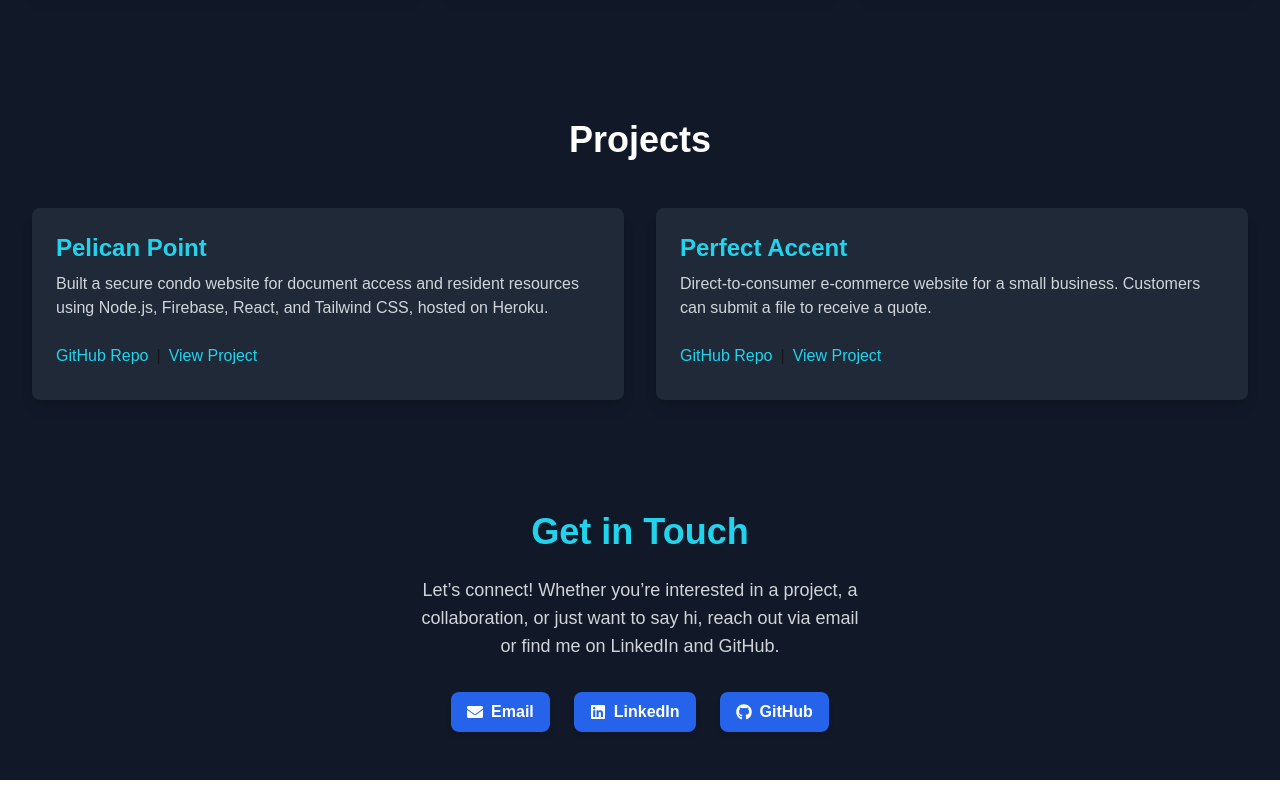
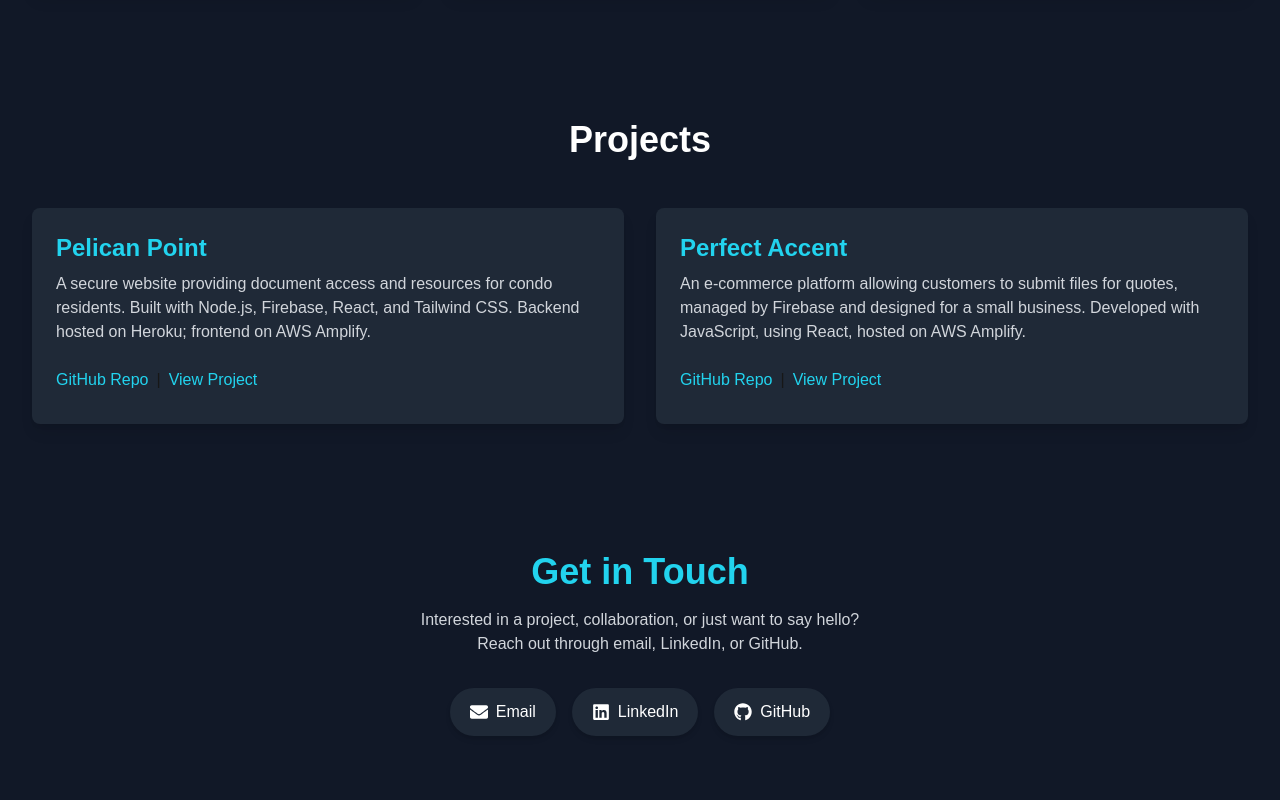
Before and after one commit to christiangdiaz/ChristianPortfolio, a Next.js app: page / in a window 1280 px wide. Shown: the part 1368-2168 px from the top of the page. Built offline with nearby package versions, Linux system fonts and the light colour scheme.

Commit message:
icons and color changes

```diff
--- a/src/app/components/Contact.js
+++ b/src/app/components/Contact.js
@@ -2,39 +2,40 @@ import { FaEnvelope, FaLinkedin, FaGithub } from 'react-icons/fa';
 
 export default function Contact() {
   return (
-    <section id="contact" className="flex flex-col items-center py-12 bg-gray-900 w-full">
-      <h2 className="text-4xl font-bold text-cyan-400 mb-6">Get in Touch</h2>
-      <p className="text-lg text-gray-300 text-center max-w-md mb-8">
-      Let’s connect! Whether you’re interested in a project, a collaboration, or just want to say hi, reach out via email or find me on LinkedIn and GitHub.
+    <section id="contact" className="flex flex-col items-center py-16 bg-gray-900 w-full">
+      <h2 className="text-4xl font-bold text-cyan-400 mb-4">Get in Touch</h2>
+      <p className="text-md text-gray-300 text-center max-w-lg mb-8 px-4">
+        Interested in a project, collaboration, or just want to say hello? Reach out through email, LinkedIn, or GitHub.
       </p>
-      <div className="flex space-x-6">
+
+      <div className="flex space-x-4">
         <a
           href="mailto:cgd6055@gmail.com"
-          className="flex items-center px-4 py-2 bg-blue-600 text-white font-semibold rounded-lg shadow-md hover:bg-blue-700 transition duration-300"
+          className="flex items-center space-x-2 px-5 py-3 bg-gray-800 text-white font-medium rounded-full shadow-md hover:text-cyan-400 transition duration-300 ease-in-out transform hover:scale-105"
           aria-label="Email"
         >
-          <FaEnvelope className="mr-2" />
-          Email
+          <FaEnvelope className="text-lg" />
+          <span className="hidden sm:inline">Email</span>
         </a>
         <a
           href="https://linkedin.com/in/christian-diaz-276246327/"
           target="_blank"
           rel="noopener noreferrer"
-          className="flex items-center px-4 py-2 bg-blue-600 text-white font-semibold rounded-lg shadow-md hover:bg-blue-700 transition duration-300"
+          className="flex items-center space-x-2 px-5 py-3 bg-gray-800 text-white font-medium rounded-full shadow-md hover:text-cyan-400 transition duration-300 ease-in-out transform hover:scale-105"
           aria-label="LinkedIn"
         >
-          <FaLinkedin className="mr-2" />
-          LinkedIn
+          <FaLinkedin className="text-lg" />
+          <span className="hidden sm:inline">LinkedIn</span>
         </a>
         <a
           href="https://github.com/christiangdiaz"
           target="_blank"
           rel="noopener noreferrer"
-          className="flex items-center px-4 py-2 bg-blue-600 text-white font-semibold rounded-lg shadow-md hover:bg-blue-700 transition duration-300"
+          className="flex items-center space-x-2 px-5 py-3 bg-gray-800 text-white font-medium rounded-full shadow-md hover:text-cyan-400 transition duration-300 ease-in-out transform hover:scale-105"
           aria-label="GitHub"
         >
-          <FaGithub className="mr-2" />
-          GitHub
+          <FaGithub className="text-lg" />
+          <span className="hidden sm:inline">GitHub</span>
         </a>
       </div>
     </section>
--- a/src/app/components/Projects.js
+++ b/src/app/components/Projects.js
@@ -1,4 +1,4 @@
-import React, { useState } from 'react';
+import React, { useState, useEffect, useRef } from 'react';
 import Image from 'next/image';
 import { FontAwesomeIcon } from '@fortawesome/react-fontawesome';
 import { faArrowLeft, faArrowRight } from '@fortawesome/free-solid-svg-icons';
@@ -7,6 +7,8 @@ export default function Projects() {
   const [showPopUp, setShowPopUp] = useState(false);
   const [project, setProject] = useState('');
   const [x, setX] = useState(1);
+  const popUpRef = useRef(null);
+
 
   const openPopUp = (project) => {
     setShowPopUp(true);
@@ -20,6 +22,21 @@ export default function Projects() {
     setX(1);
   };
 
+  useEffect(() => {
+    const handleClickOutside = event => {
+      if (popUpRef.current && !popUpRef.current.contains(event.target)) {
+        closePopUp();
+      }
+    }
+
+    if(showPopUp) {
+      document.addEventListener('mousedown', handleClickOutside);
+    }
+
+    return () => {
+      document.removeEventListener('mousedown', handleClickOutside);
+    }
+  }, [showPopUp]);
   const maxImages = project === 'Condo' ? 3 : 4;
 
   return (
@@ -29,12 +46,11 @@ export default function Projects() {
         <div className="grid grid-cols-1 md:grid-cols-2 lg:grid-cols-2 gap-8">
           {/* Project 1 */}
           <div className="bg-gray-800 p-6 rounded-lg shadow-lg hover:scale-105 transform transition duration-300">
-            <button className="text-2xl font-bold text-cyan-400" onClick={() => openPopUp('Condo')}>
+            <button className="text-2xl font-bold text-cyan-400 hover:text-cyan-600" onClick={() => openPopUp('Condo')}>
               Pelican Point
             </button>
             <p className="text-gray-300 mt-2">
-              Built a secure condo website for document access and resident resources using Node.js, Firebase, React, and Tailwind CSS, hosted on Heroku.
-            </p>
+            A secure website providing document access and resources for condo residents. Built with Node.js, Firebase, React, and Tailwind CSS. Backend hosted on Heroku; frontend on AWS Amplify.            </p>
             <div className="flex items-center mt-4">
               <a href="https://github.com/christiangdiaz/ppe-frontend" className="text-cyan-400 hover:underline" target="_blank" rel="noopener noreferrer">
                 GitHub Repo
@@ -47,10 +63,31 @@ export default function Projects() {
             </div>
           </div>
 
-          {/* Pop-Up */}
-          {showPopUp && (
+
+
+          {/* Project 2 */}
+          <div className="bg-gray-800 p-6 rounded-lg shadow-lg hover:scale-105 transform transition duration-300">
+            <button className="text-2xl font-bold text-cyan-400 hover:text-cyan-600" onClick={() => openPopUp('translation')}>
+              Perfect Accent
+            </button>
+            <p className="text-gray-300 mt-2">
+            An e-commerce platform allowing customers to submit files for quotes, managed by Firebase and designed for a small business. Developed with JavaScript, using React, hosted on AWS Amplify.
+            </p>
+              <div className="flex items-center mt-4">
+              <a href="https://github.com/christiangdiaz/translations" className="text-cyan-400 hover:underline" target="_blank" rel="noopener noreferrer">
+                GitHub Repo
+              </a>
+              <p className='m-2'> | </p>
+              <a href="https://www.perfect-accent.com/" className="text-cyan-400 hover:underline" target="_blank" rel="noopener noreferrer">
+                View Project
+              </a>
+            </div>
+          </div>
+
+           {/* Pop-Up */}
+           {showPopUp && (
             <div className="fixed inset-0 z-50 flex items-center justify-center bg-black bg-opacity-50">
-              <div className="bg-gray-800 p-6 rounded-lg shadow-xl max-w-md w-full text-center border border-cyan-400">
+              <div ref={popUpRef} className="bg-gray-800 p-6 rounded-lg shadow-xl max-w-md w-full text-center border border-cyan-400 ">
                 <p className="text-2xl font-bold text-cyan-400 mb-3">
                   {project === 'Condo' ? 'Pelican Point' : project === 'translation' ? 'Perfect Accent' : ''}
                 </p>
@@ -82,24 +119,6 @@ export default function Projects() {
             </div>
           )}
 
-          {/* Project 2 */}
-          <div className="bg-gray-800 p-6 rounded-lg shadow-lg hover:scale-105 transform transition duration-300">
-            <button className="text-2xl font-bold text-cyan-400" onClick={() => openPopUp('translation')}>
-              Perfect Accent
-            </button>
-            <p className="text-gray-300 mt-2">
-              Direct-to-consumer e-commerce website for a small business. Customers can submit a file to receive a quote.
-            </p>
-            <div className="flex items-center mt-4">
-              <a href="https://github.com/christiangdiaz/translations" className="text-cyan-400 hover:underline" target="_blank" rel="noopener noreferrer">
-                GitHub Repo
-              </a>
-              <p className='m-2'> | </p>
-              <a href="https://www.perfect-accent.com/" className="text-cyan-400 hover:underline" target="_blank" rel="noopener noreferrer">
-                View Project
-              </a>
-            </div>
-          </div>
         </div>
       </div>
     </section>
--- a/src/app/components/TypingEffect.js
+++ b/src/app/components/TypingEffect.js
@@ -28,7 +28,7 @@ export default function TypingEffect({ phrases }) {
       }
     };
 
-    const typingSpeed = isDeleting ? 50 : 100;
+    const typingSpeed = isDeleting ? 80 : 125;
     const typingInterval = setInterval(handleTyping, typingSpeed);
 
     return () => clearInterval(typingInterval);
--- a/src/app/page.js
+++ b/src/app/page.js
@@ -1,6 +1,6 @@
 "use client";
 
-import { useCallback, useEffect } from 'react';
+import { useCallback, useEffect, useRef } from 'react';
 import { FaLinkedin, FaGithub } from 'react-icons/fa';
 import TypingEffect from './components/TypingEffect';
 import About from './components/About';
@@ -9,6 +9,7 @@ import Projects from './components/Projects';
 import Contact from './components/Contact';
 
 export default function Home() {
+  const heroRef = useRef(null);
   const handleMouseMove = useCallback((event) => {
     if (typeof window !== 'undefined') {
       const x = event.clientX / window.innerWidth / 2 + 0.25;
```
